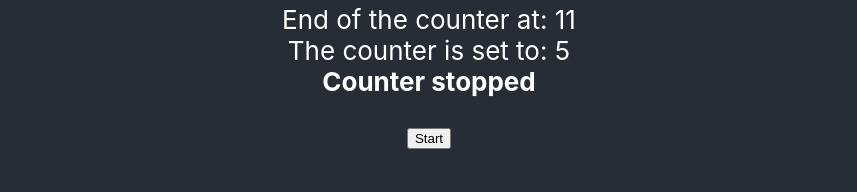
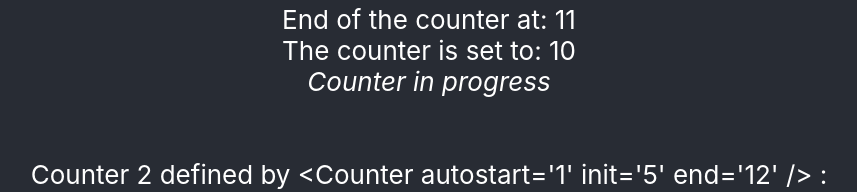
Before and after one commit to hans-naert/reactapp, a React (Create React App) app: page / in a window 1280 px wide. Shown: the part 594-786 px from the top of the page, without its empty margins (211-1068 px from the left). Built offline with nearby package versions, Linux system fonts and the light colour scheme.

Commit message:
autostart via first render effect met empty array parameter

```diff
--- a/src/App.js
+++ b/src/App.js
@@ -15,11 +15,12 @@ function App() {
           <button>Click</button>
         </p>
         {
-          [...Array(3).keys()].slice(1).map(function (i) {
+          [...Array(4).keys()].slice(1).map(function (i) {
+            var val = i < 3 ? '1' : '0'; // Value of the "autostart" attribute
             return (
               <React.Fragment key={i}>
-                Counter {i} defined by {`<Counter init='5' end='${10 + i}' />`} : <br />
-                <Counter init='5' end={10 + i} />
+                Counter {i} defined by {`<Counter autostart='${val}' init='5' end='${10 + i}' />`} : <br />
+                <Counter autostart={val} init='5' end={10 + i} />
                 <br /><br />
               </React.Fragment>
             )
--- a/src/Counter.js
+++ b/src/Counter.js
@@ -1,7 +1,8 @@
 import React, { useState, useEffect } from 'react';
-function Counter({ init, end }) {
+function Counter({ init, end, autostart }) {
     var init = parseInt(init || 0);
     var end = parseInt(end || 0);
+    autostart = parseInt(autostart || 0);
     const [count, setCount] = useState(init);
     const [start, setStart] = useState(true); // true for displaying the Start button
     useEffect(function () {
@@ -12,10 +13,6 @@ function Counter({ init, end }) {
                     var newCount = count + 1;
                     if (newCount >= end) setStart(true);
                     return newCount;
-
-                    function incr() {
-                        setCount(count + 1);
-                    }
                 });
             }, 1000);
         }
@@ -23,6 +20,9 @@ function Counter({ init, end }) {
             clearInterval(timer);
         }
     });
+    useEffect(function() {
+        if (autostart) restart()
+        },[] );
     function restart() {
         setStart(false); // Hide the Start button
         setCount(init); // Reset "count" to the initial value.
```
